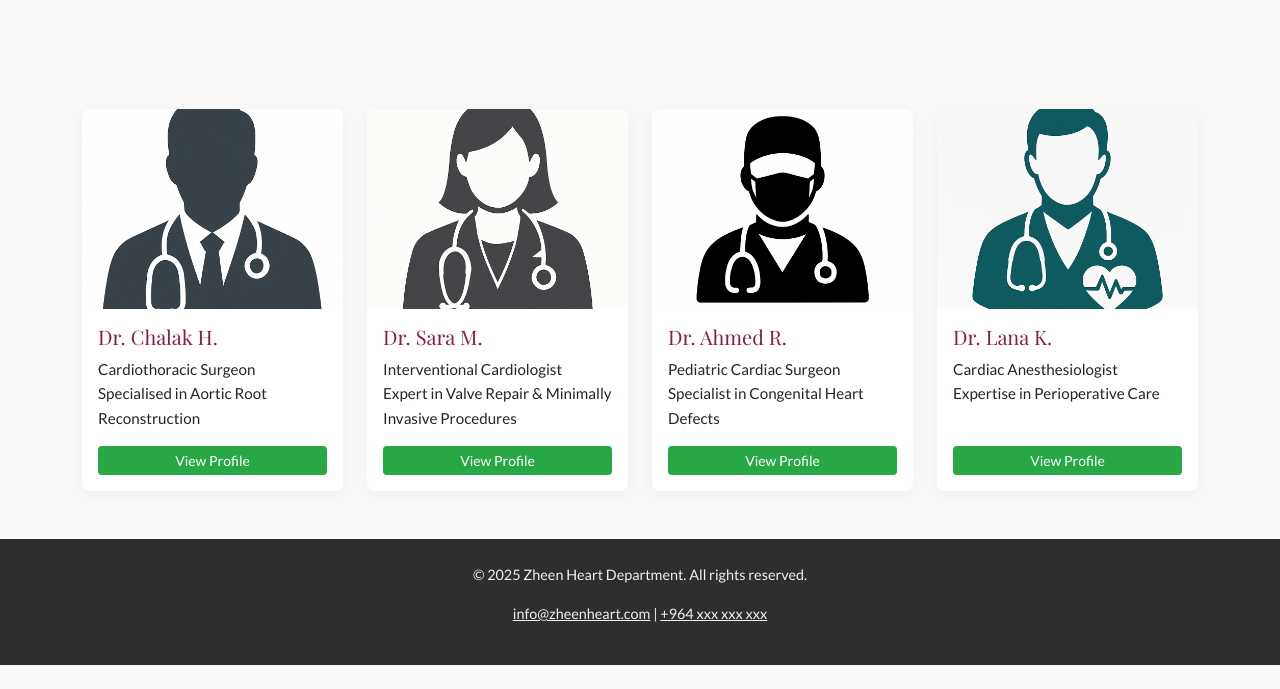
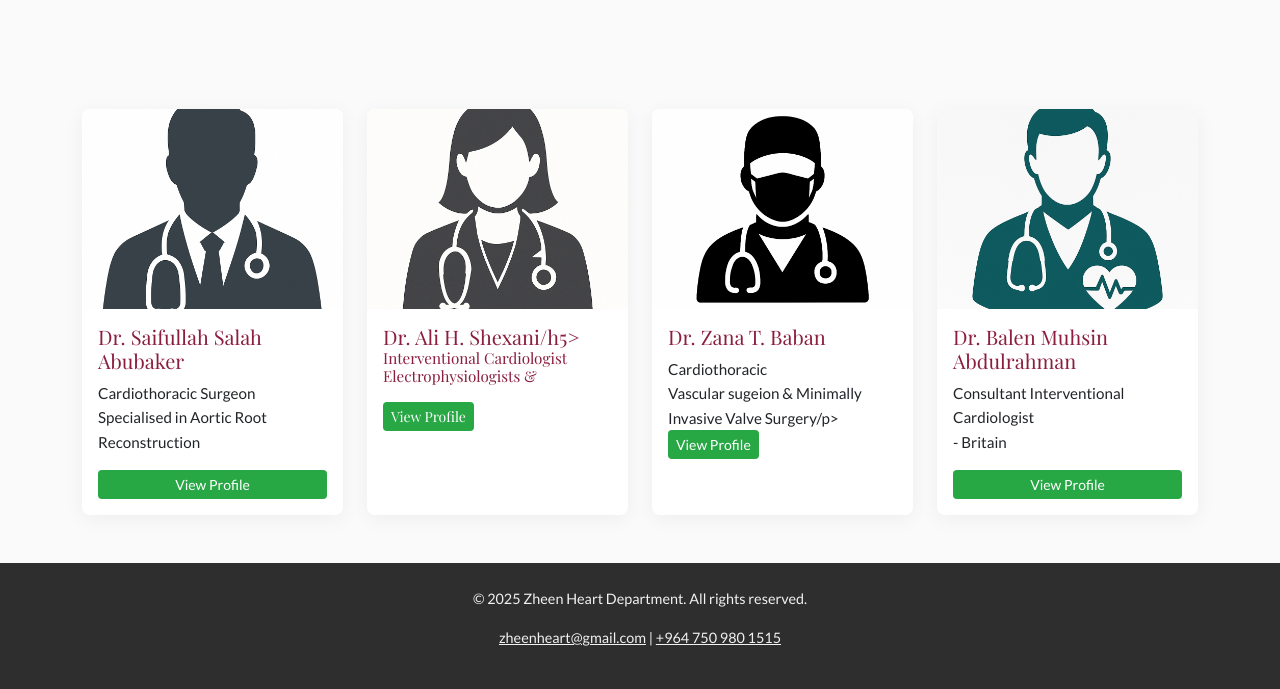
Before and after one commit to s4nch3z-137/s4nch3z-137.github.io, a plain HTML site: page doctors.html in a window 1280 px wide. Shown: the part 187-876 px from the top of the page. Before the commit the page ends 852 px from the top, so only its background shows below. Drawn offline with nearby package versions, Linux system fonts and the light colour scheme.

Commit message:
Update doctors.html

```diff
--- a/doctors.html
+++ b/doctors.html
@@ -59,7 +59,7 @@
           <div class="card doctor-card h-100">
             <img src="assets/images/doctor1.png" class="card-img-top" alt="Doctor portrait">
             <div class="card-body d-flex flex-column">
-              <h5 class="card-title">Dr. Chalak H.</h5>
+              <h5 class="card-title">Dr. Saifullah Salah Abubaker</h5>
               <p class="card-text">Cardiothoracic Surgeon<br>Specialised in Aortic Root Reconstruction</p>
               <a href="#" class="mt-auto btn btn-sm btn-success">View Profile</a>
             </div>
@@ -70,8 +70,8 @@
           <div class="card doctor-card h-100">
             <img src="assets/images/doctor2.png" class="card-img-top" alt="Doctor portrait">
             <div class="card-body d-flex flex-column">
-              <h5 class="card-title">Dr. Sara M.</h5>
-              <p class="card-text">Interventional Cardiologist<br>Expert in Valve Repair &amp; Minimally Invasive Procedures</p>
+              <h5 class="card-title">Dr. Ali H. Shexani/h5>
+              <p class="card-text">Interventional Cardiologist<br> Electrophysiologists &amp; </p>
               <a href="#" class="mt-auto btn btn-sm btn-success">View Profile</a>
             </div>
           </div>
@@ -81,8 +81,8 @@
           <div class="card doctor-card h-100">
             <img src="assets/images/doctor3.png" class="card-img-top" alt="Doctor portrait">
             <div class="card-body d-flex flex-column">
-              <h5 class="card-title">Dr. Ahmed R.</h5>
-              <p class="card-text">Pediatric Cardiac Surgeon<br>Specialist in Congenital Heart Defects</p>
+              <h5 class="card-title">Dr. Zana T. Baban</h5>
+              <p class="card-text">Cardiothoracic<br>Vascular sugeion &amp; Minimally Invasive Valve Surgery/p>
               <a href="#" class="mt-auto btn btn-sm btn-success">View Profile</a>
             </div>
           </div>
@@ -92,8 +92,8 @@
           <div class="card doctor-card h-100">
             <img src="assets/images/doctor4.png" class="card-img-top" alt="Doctor portrait">
             <div class="card-body d-flex flex-column">
-              <h5 class="card-title">Dr. Lana K.</h5>
-              <p class="card-text">Cardiac Anesthesiologist<br>Expertise in Perioperative Care</p>
+              <h5 class="card-title">Dr. Balen Muhsin Abdulrahman</h5>
+              <p class="card-text">Consultant Interventional Cardiologist <br>- Britain</p>
               <a href="#" class="mt-auto btn btn-sm btn-success">View Profile</a>
             </div>
           </div>
@@ -106,7 +106,7 @@
   <footer class="py-4">
     <div class="container text-center">
       <p>&copy; 2025 Zheen Heart Department. All rights reserved.</p>
-      <p><a href="mailto:info@zheenheart.com">info@zheenheart.com</a> | <a href="tel:+964xxxxxxxxxx">+964&nbsp;xxx&nbsp;xxx&nbsp;xxx</a></p>
+      <p><a href="mailto:info@zheenheart.com">zheenheart@gmail.com</a> | <a href="tel:+9647509801515">+964&nbsp;750&nbsp;980&nbsp;1515</a></p>
     </div>
   </footer>
 
```
